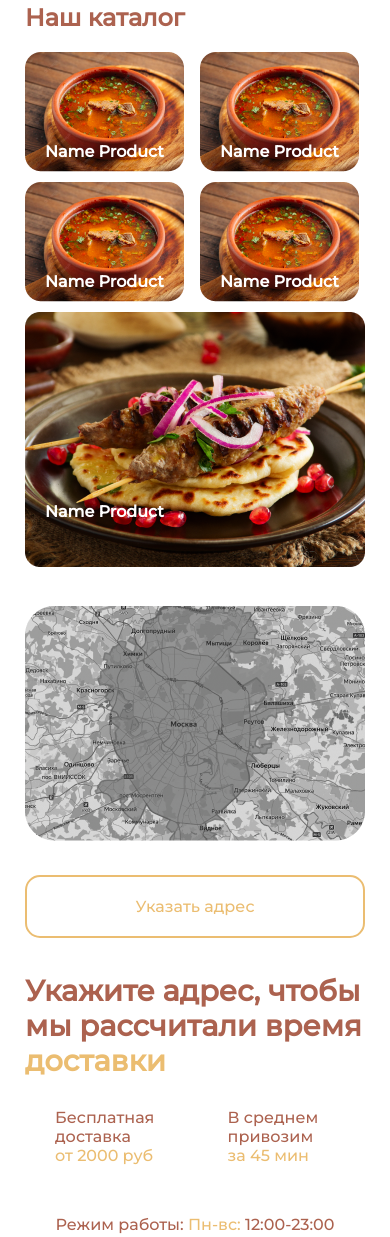
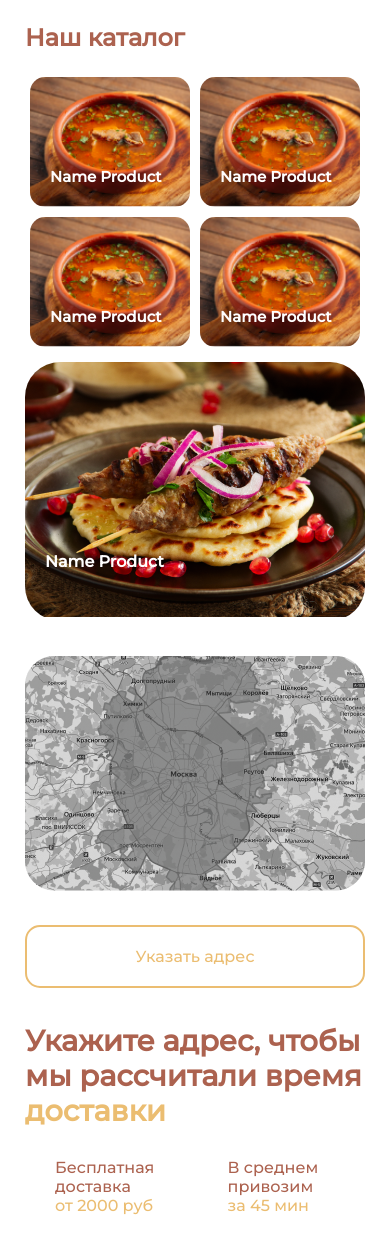
Before and after one commit to MaarkSweet/Shardan-Rest, a plain HTML site: page mobile.html in a window 390 px wide. Shown: the part 604-1841 px from the top of the page. Drawn offline with Linux system fonts and the light colour scheme.

Commit message:
fix bags

```diff
--- a/mobile.css
+++ b/mobile.css
@@ -90,11 +90,10 @@ a {
         max-width: 170px;
         cursor: pointer;
     }
-    .row {
-        display: flex;
-        flex-wrap: wrap;
+
+    .catalog {
+        margin-top: 20px;
     }
-
     .category_card {
         background: url(img/product-mobile.png) no-repeat;
         display: inline-block;
@@ -102,26 +101,34 @@ a {
         width: calc(25% - 20px);
         box-sizing: border-box;
         position: relative;
+        background-size: cover;
+        background-position: center;
         width: 165px;
         height: 130px;
+        border-radius: 15px;
+        margin: 5px;
     }
     .row {
         display: flex;
-        justify-content: space-between;
+        justify-content: center;
     }
     .category_card_big {
+        margin-top: 10px;
         background: url(img/product-big.png) no-repeat;
         background-repeat: no-repeat;
-        width: 100%;
+        background-size: 100%;
+        border-radius: 35px;
     }
     .card_text {
         padding: 90px 20px;
+        font-size: 15px;
     }
     .card_text_big {
         padding: 190px 20px 50px;
     }
     .location {
         margin-top: 35px;
+        justify-content: center;
     }
     .work_mode {
         margin-top: 35px;
--- a/style.css
+++ b/style.css
@@ -75,6 +75,7 @@ select {
     background: url(img/banner.png);
     background-repeat: no-repeat;
     background-size: 100%;
+    border-radius: 80px;
 }
 .intro_banner_content {
     padding: 80px 115px;
@@ -120,6 +121,7 @@ select {
     background-size: cover;
     background-position: center;
     height: 200px; /* Высота вашего изображения */
+    border-radius: 30px;
 }
 
 .category_card:first-child {
@@ -145,8 +147,12 @@ select {
 }
 .location {
     display: flex;
-    justify-content: space-between;
+    justify-content: center;
+    align-items: center;
     margin-top: 70px;
+}
+.location_info {
+    margin-right: 80px;
 }
 .location_info_head {
     margin-top: 70px;
@@ -160,6 +166,9 @@ select {
     padding: 15px 30px;
     background-color: white;
     border-radius: 25px;
+}
+.location_info_cart:first-child {
+    margin-right: 10px;
 }
 .work_mode {
     display: flex;
@@ -182,3 +191,18 @@ select {
 .mr-60 {
     margin-right: 60px;
 }
+
+@media (max-width: 1280px) {
+    .intro_banner_content {
+        padding: 20px 115px;
+    }
+    .banner_head {
+        font-size: 25px;
+    }
+    .banner_text {
+        margin-top: 8px;
+    }
+    .banner_link {
+        margin-top: 15px;
+    }
+}
```
